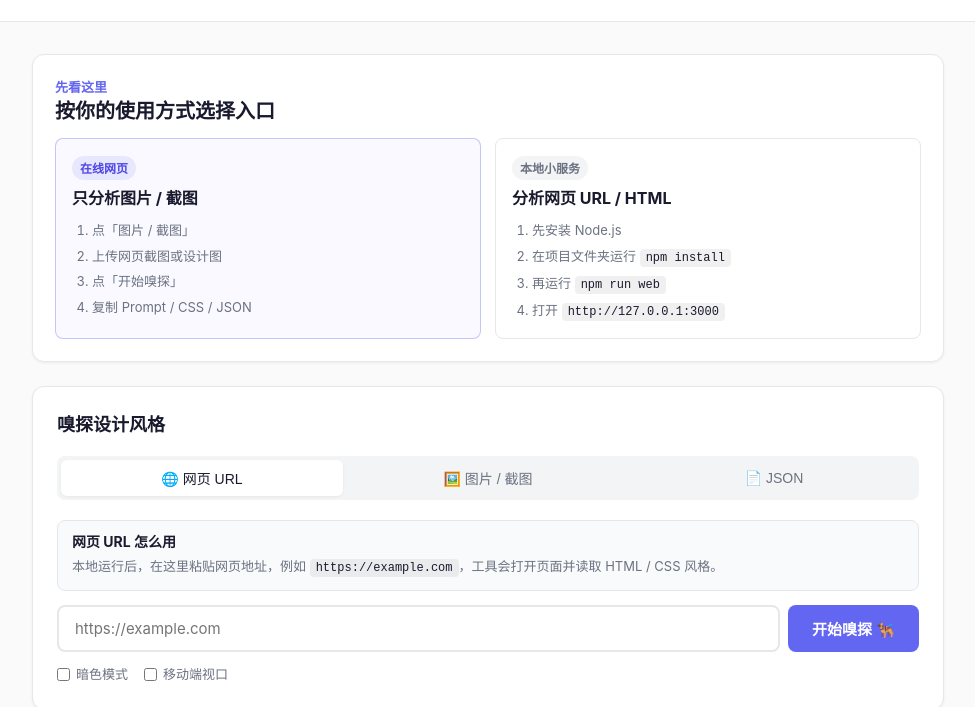
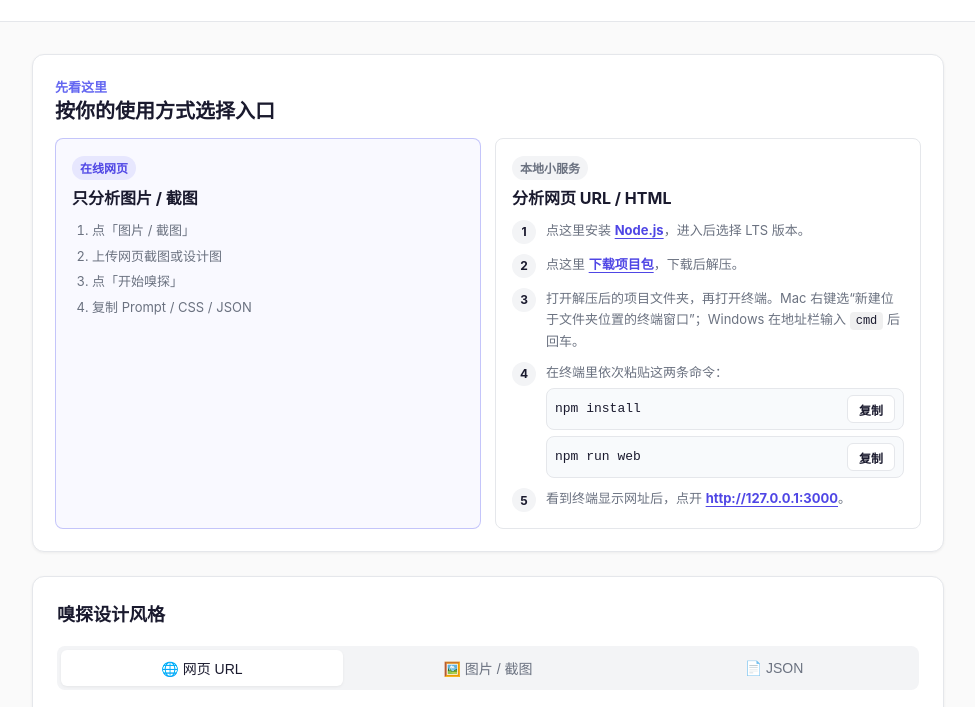
Before and after one commit to taiguoxiaoboluo/0516, a website: page web/index.html in a window 1280 px wide. Shown: the part 92-799 px from the top of the page, without its empty margins (152-1127 px from the left). Drawn offline with Linux system fonts and the light colour scheme.

Commit message:
docs: simplify local setup instructions

```diff
--- a/web/app.js
+++ b/web/app.js
@@ -10,6 +10,19 @@ function activateTab(tabName) {
 
 document.querySelectorAll('.tab').forEach(tab => {
   tab.addEventListener('click', () => activateTab(tab.dataset.tab));
+});
+
+document.querySelectorAll('.copy-command').forEach(button => {
+  button.addEventListener('click', async () => {
+    const text = button.dataset.copy;
+    try {
+      await navigator.clipboard.writeText(text);
+      button.textContent = '已复制';
+      setTimeout(() => { button.textContent = '复制'; }, 1200);
+    } catch (_) {
+      showToast('复制失败，请手动选中命令复制');
+    }
+  });
 });
 
 // ===== 检测是否有后端服务器（GitHub Pages / 静态文件 vs 本地服务）=====
--- a/web/index.html
+++ b/web/index.html
@@ -35,12 +35,38 @@
         <div class="usage-panel">
           <div class="usage-label">本地小服务</div>
           <h4>分析网页 URL / HTML</h4>
-          <ol class="usage-steps">
-            <li>先安装 Node.js</li>
-            <li>在项目文件夹运行 <code>npm install</code></li>
-            <li>再运行 <code>npm run web</code></li>
-            <li>打开 <code>http://127.0.0.1:3000</code></li>
-          </ol>
+          <div class="beginner-steps">
+            <div class="beginner-step">
+              <span class="step-number">1</span>
+              <p>点这里安装 <a class="inline-link" href="https://nodejs.org" target="_blank" rel="noopener noreferrer">Node.js</a>，进入后选择 LTS 版本。</p>
+            </div>
+            <div class="beginner-step">
+              <span class="step-number">2</span>
+              <p>点这里 <a class="inline-link" href="https://github.com/taiguoxiaoboluo/0516/archive/refs/heads/main.zip">下载项目包</a>，下载后解压。</p>
+            </div>
+            <div class="beginner-step">
+              <span class="step-number">3</span>
+              <p>打开解压后的项目文件夹，再打开终端。Mac 右键选“新建位于文件夹位置的终端窗口”；Windows 在地址栏输入 <code>cmd</code> 后回车。</p>
+            </div>
+            <div class="beginner-step">
+              <span class="step-number">4</span>
+              <div class="command-group">
+                <p>在终端里依次粘贴这两条命令：</p>
+                <div class="command-row">
+                  <code>npm install</code>
+                  <button class="copy-command" data-copy="npm install" type="button">复制</button>
+                </div>
+                <div class="command-row">
+                  <code>npm run web</code>
+                  <button class="copy-command" data-copy="npm run web" type="button">复制</button>
+                </div>
+              </div>
+            </div>
+            <div class="beginner-step">
+              <span class="step-number">5</span>
+              <p>看到终端显示网址后，点开 <a class="inline-link" href="http://127.0.0.1:3000" target="_blank" rel="noopener noreferrer">http://127.0.0.1:3000</a>。</p>
+            </div>
+          </div>
         </div>
       </div>
     </section>
@@ -60,7 +86,7 @@
           <div class="url-notice" id="urlServerNotice" hidden>
             <p><strong>当前在线版不能直接读取网页 URL / HTML。</strong></p>
             <p>现在要用，请切到 <strong>「图片 / 截图」</strong> 上传截图分析。</p>
-            <p class="notice-muted">要分析网页 URL：下载项目后，在本地运行 <code>npm install</code> 和 <code>npm run web</code>。</p>
+            <p class="notice-muted">要分析网页 URL：先点上方带下划线的 <strong>Node.js</strong> 安装，再下载项目包，复制两条命令运行。</p>
           </div>
           <div class="tab-helper">
             <h4>网页 URL 怎么用</h4>
--- a/web/style.css
+++ b/web/style.css
@@ -126,13 +126,81 @@ body {
 }
 .usage-steps li + li { margin-top: 5px; }
 .usage-steps code,
-.tab-helper code {
+.tab-helper code,
+.beginner-step code {
   background: rgba(0,0,0,0.06);
   color: var(--color-text);
   padding: 2px 6px;
   border-radius: 4px;
   font-family: var(--font-mono);
   font-size: 12px;
+}
+.beginner-steps {
+  display: flex;
+  flex-direction: column;
+  gap: 10px;
+}
+.beginner-step {
+  display: grid;
+  grid-template-columns: 26px 1fr;
+  gap: 8px;
+  align-items: start;
+  color: var(--color-text-secondary);
+  font-size: 13px;
+}
+.step-number {
+  display: inline-flex;
+  align-items: center;
+  justify-content: center;
+  width: 24px;
+  height: 24px;
+  border-radius: 50%;
+  background: var(--color-muted);
+  color: var(--color-text);
+  font-size: 12px;
+  font-weight: 700;
+}
+.inline-link {
+  color: var(--color-primary-hover);
+  font-weight: 700;
+  text-decoration: underline;
+  text-underline-offset: 3px;
+}
+.command-group {
+  min-width: 0;
+}
+.command-row {
+  display: flex;
+  align-items: center;
+  justify-content: space-between;
+  gap: 8px;
+  min-height: 36px;
+  margin-top: 6px;
+  padding: 6px 8px;
+  border: 1px solid var(--color-border);
+  border-radius: var(--radius-sm);
+  background: #f8fafc;
+}
+.command-row code {
+  background: transparent;
+  padding: 0;
+  font-size: 13px;
+}
+.copy-command {
+  min-width: 48px;
+  height: 28px;
+  padding: 0 10px;
+  border: 1px solid var(--color-border);
+  border-radius: 6px;
+  background: #fff;
+  color: var(--color-text);
+  font-size: 12px;
+  font-weight: 700;
+  cursor: pointer;
+}
+.copy-command:hover {
+  border-color: var(--color-primary);
+  color: var(--color-primary-hover);
 }
 
 /* ===== Input Section ===== */
```
Also changed, not shown: LOCAL_RUN_FOR_BEGINNERS.zh-CN.md (+5 -11 lines), QUICKSTART.zh-CN.md (+3 -9 lines).
